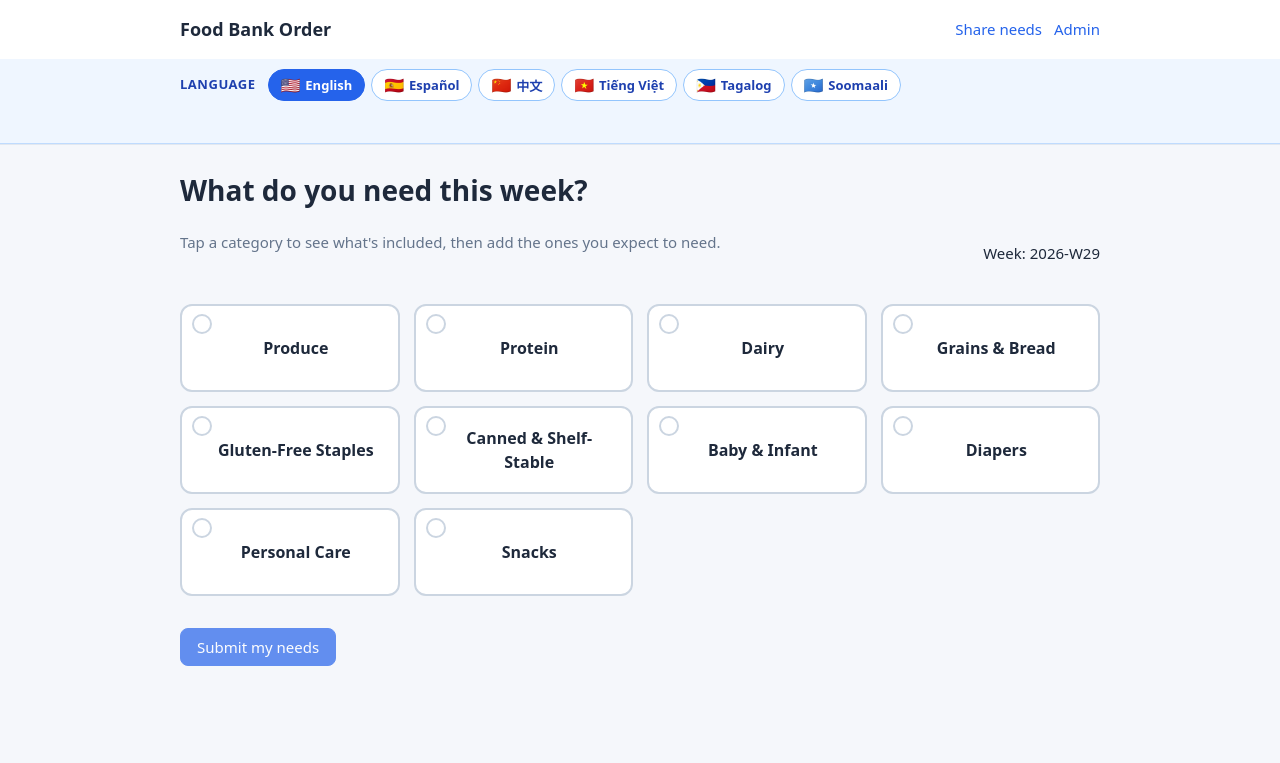
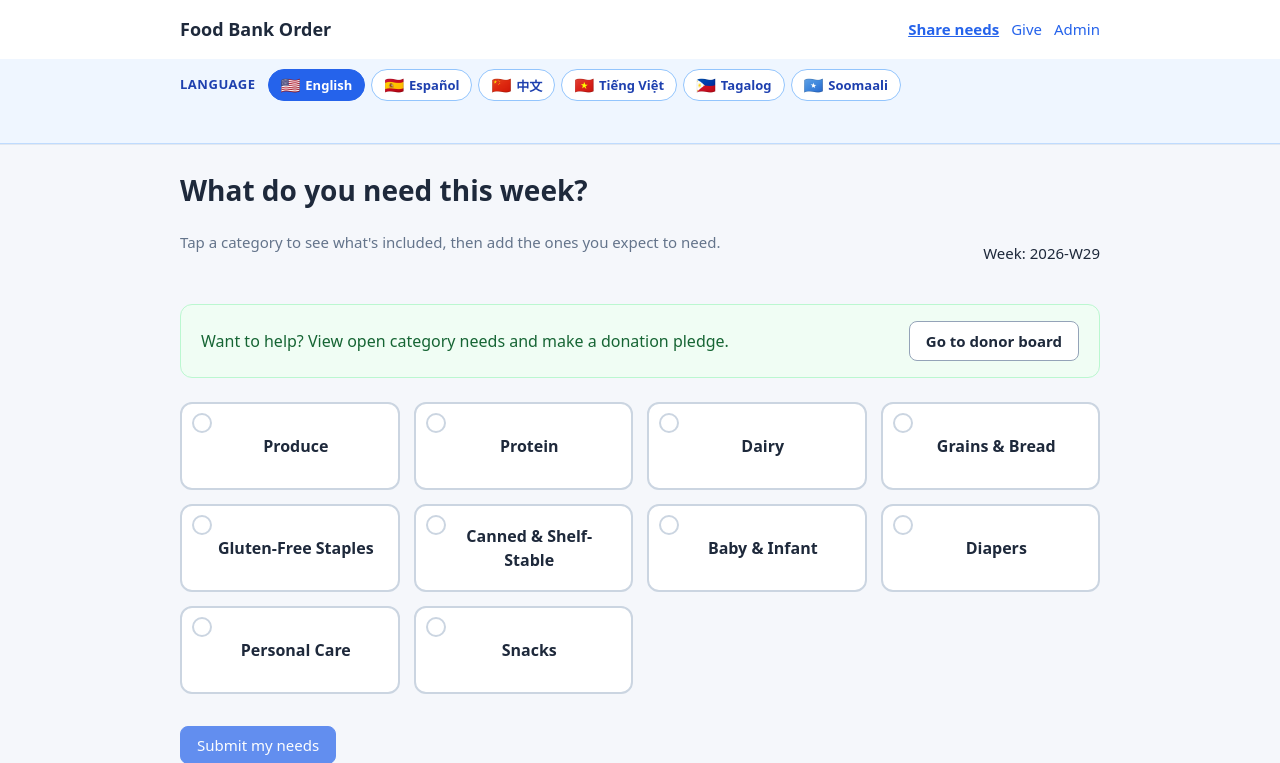
Before and after one commit to SadlyIconic/food-bank-order, a Flask app: page / in a window 1280 px wide. Shown: the top 763 px of the page. Run offline with Flask 3, Linux system fonts and the light colour scheme; data comes from the database, SQL or seed files in the repository; data that the repository does not hold is empty.

Commit message:
Add donor board link from client request page
- Nav Give link on request board and community pages
- Donor callout card on request page with i18n for all languages
- Community header nav links back to client board and pledge form

Co-authored-by: SadlyIconic <SadlyIconic@users.noreply.github.com>

```diff
--- a/food_bank/static/i18n.js
+++ b/food_bank/static/i18n.js
@@ -30,6 +30,8 @@ const FoodBankI18n = (() => {
       request_week: "Week",
       request_submit: "Submit my needs",
       request_already_submitted: "You already shared your needs for this week. Thank you!",
+      request_donor_prompt: "Want to help? View open category needs and make a donation pledge.",
+      request_donor_link: "Go to donor board",
       request_success_title: "Thank you!",
       request_success_body: "Your needs for this week have been recorded anonymously.",
       request_success_count: "Categories recorded:",
@@ -139,6 +141,8 @@ const FoodBankI18n = (() => {
       request_week: "Semana",
       request_submit: "Enviar mis necesidades",
       request_already_submitted: "Ya compartió sus necesidades de esta semana. ¡Gracias!",
+      request_donor_prompt: "¿Quiere ayudar? Vea las categorías abiertas y haga un compromiso de donación.",
+      request_donor_link: "Ir al tablero de donantes",
       request_success_title: "¡Gracias!",
       request_success_body: "Sus necesidades de esta semana se registraron de forma anónima.",
       request_success_count: "Categorías registradas:",
@@ -230,6 +234,8 @@ const FoodBankI18n = (() => {
       request_week: "周",
       request_submit: "提交我的需求",
       request_already_submitted: "您本周已分享过需求。谢谢！",
+      request_donor_prompt: "想要帮助？查看开放类别需求并承诺捐赠。",
+      request_donor_link: "前往捐赠板",
       request_success_title: "谢谢！",
       request_success_body: "您本周的需求已匿名记录。",
       request_success_count: "已记录类别：",
@@ -321,6 +327,8 @@ const FoodBankI18n = (() => {
       request_week: "Tuần",
       request_submit: "Gửi nhu cầu của tôi",
       request_already_submitted: "Bạn đã chia sẻ nhu cầu tuần này. Cảm ơn!",
+      request_donor_prompt: "Muốn giúp đỡ? Xem các danh mục cần quyên góp và cam kết tặng.",
+      request_donor_link: "Đến bảng quyên góp",
       request_success_title: "Cảm ơn!",
       request_success_body: "Nhu cầu tuần này của bạn đã được ghi nhận ẩn danh.",
       request_success_count: "Danh mục đã ghi:",
@@ -412,6 +420,8 @@ const FoodBankI18n = (() => {
       request_week: "Linggo",
       request_submit: "Ipadala ang aking pangangailangan",
       request_already_submitted: "Naibahagi na ninyo ang pangangailangan ngayong linggo. Salamat!",
+      request_donor_prompt: "Gusto tumulong? Tingnan ang bukas na kategorya at mag-pledge ng donasyon.",
+      request_donor_link: "Pumunta sa donor board",
       request_success_title: "Salamat!",
       request_success_body: "Naitala na nang hindi nagpapakilala ang inyong pangangailangan ngayong linggo.",
       request_success_count: "Mga kategoryang naitala:",
@@ -503,6 +513,8 @@ const FoodBankI18n = (() => {
       request_week: "Toddobaad",
       request_submit: "Gudbi baahidayda",
       request_already_submitted: "Waad hore u wadaagtay baahidaada toddobaadkan. Mahadsanid!",
+      request_donor_prompt: "Ma rabtaa inaad caawiso? Eeg qaybaha furan oo ballanqaad deeq.",
+      request_donor_link: "Tag guddiga deeq-bixiyeyaasha",
       request_success_title: "Mahadsanid!",
       request_success_body: "Baahidaada toddobaadkan si qarsoodi ah ayaa loo diiwaangeliyey.",
       request_success_count: "Qaybaha la diiwaangeliyey:",
--- a/food_bank/static/style.css
+++ b/food_bank/static/style.css
@@ -1326,6 +1326,24 @@ body.community-layout .nav-back-shop {
   padding: 1.25rem;
 }
 
+.donor-callout {
+  display: flex;
+  flex-wrap: wrap;
+  align-items: center;
+  justify-content: space-between;
+  gap: 1rem;
+  margin-bottom: 1.5rem;
+  padding: 1rem 1.25rem;
+  background: #f0fdf4;
+  border: 1px solid #bbf7d0;
+}
+
+.donor-callout-text {
+  margin: 0;
+  flex: 1 1 14rem;
+  color: #166534;
+}
+
 .admin-header {
   display: flex;
   flex-wrap: wrap;
--- a/food_bank/templates/base.html
+++ b/food_bank/templates/base.html
@@ -13,7 +13,8 @@
       <a href="{{ url_for('request_board') }}" class="logo" data-i18n="app_name">{{ agency_name | default('Food Bank') }}</a>
       <nav>
         {% block nav %}
-          <a href="{{ url_for('request_board') }}" data-i18n="nav_request">Share needs</a>
+          <a href="{{ url_for('request_board') }}" data-i18n="nav_request"{% if request.endpoint in ('request_board', 'submit_requests') %} class="active"{% endif %}>Share needs</a>
+          <a href="{{ url_for('community_board') }}" data-i18n="nav_give"{% if request.endpoint in ('community_board', 'community_pledge') %} class="active"{% endif %}>Give</a>
           <a href="{{ url_for('admin_login') }}" data-i18n="nav_admin">Admin</a>
         {% endblock %}
       </nav>
--- a/food_bank/templates/community_base.html
+++ b/food_bank/templates/community_base.html
@@ -10,3 +10,9 @@
 {% block show_household_nav %}false{% endblock %}
 {% block show_community_nav %}true{% endblock %}
 {% block show_cart %}false{% endblock %}
+
+{% block nav %}
+  <a href="{{ url_for('request_board') }}" data-i18n="nav_request">Share needs</a>
+  <a href="{{ url_for('community_board') }}" data-i18n="nav_give"{% if request.endpoint == 'community_board' %} class="active"{% endif %}>Give</a>
+  <a href="{{ url_for('community_pledge') }}" data-i18n="nav_give_pledge"{% if request.endpoint == 'community_pledge' %} class="active"{% endif %}>Make a pledge</a>
+{% endblock %}
--- a/food_bank/templates/request.html
+++ b/food_bank/templates/request.html
@@ -7,6 +7,11 @@
   <h1 data-i18n="request_title">What do you need this week?</h1>
   <p class="page-subtitle" data-i18n="request_subtitle">Tap a category to see what's included, then add the ones you expect to need.</p>
   <p class="muted week-label"><span data-i18n="request_week">Week</span>: {{ week_key }}</p>
+</div>
+
+<div class="card donor-callout">
+  <p class="donor-callout-text" data-i18n="request_donor_prompt">Want to help? View open category needs and make a donation pledge.</p>
+  <a href="{{ url_for('community_board') }}" class="btn btn-secondary" data-i18n="request_donor_link">Go to donor board</a>
 </div>
 
 {% if already_submitted %}
```
